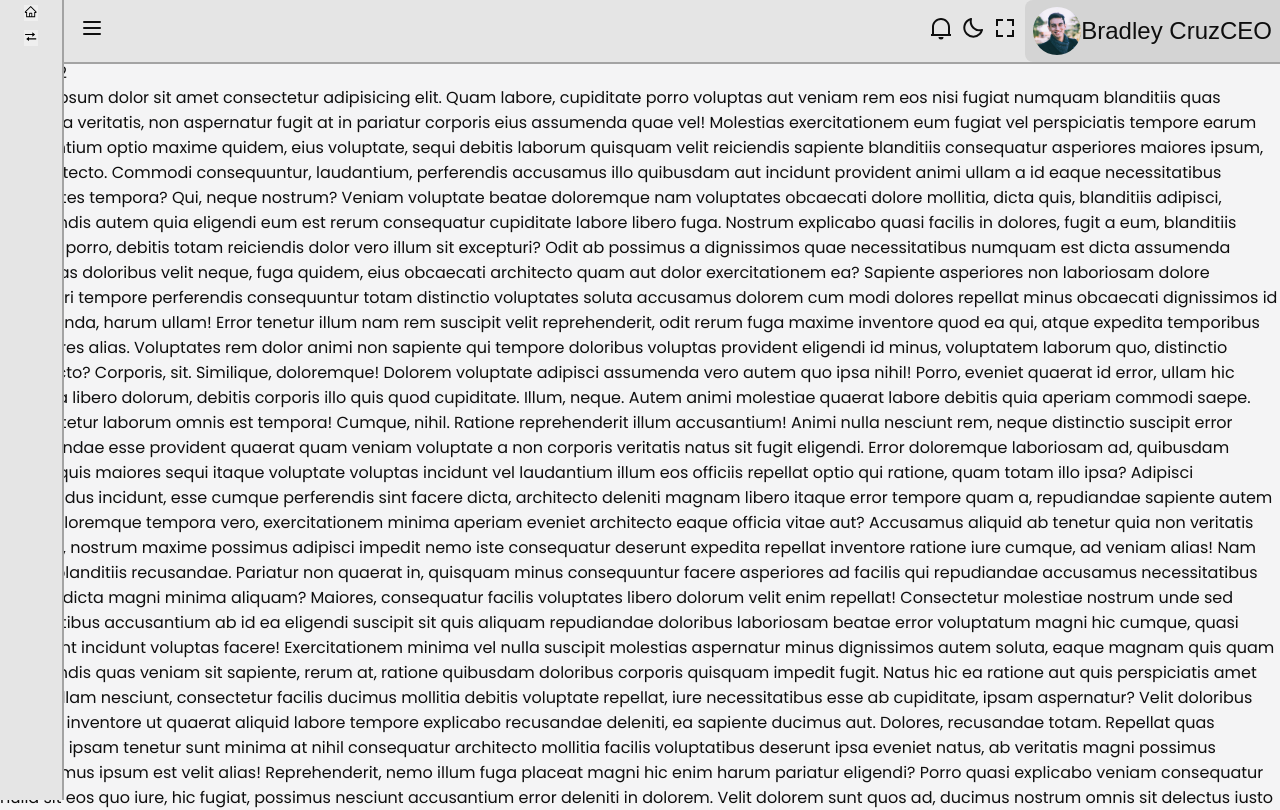
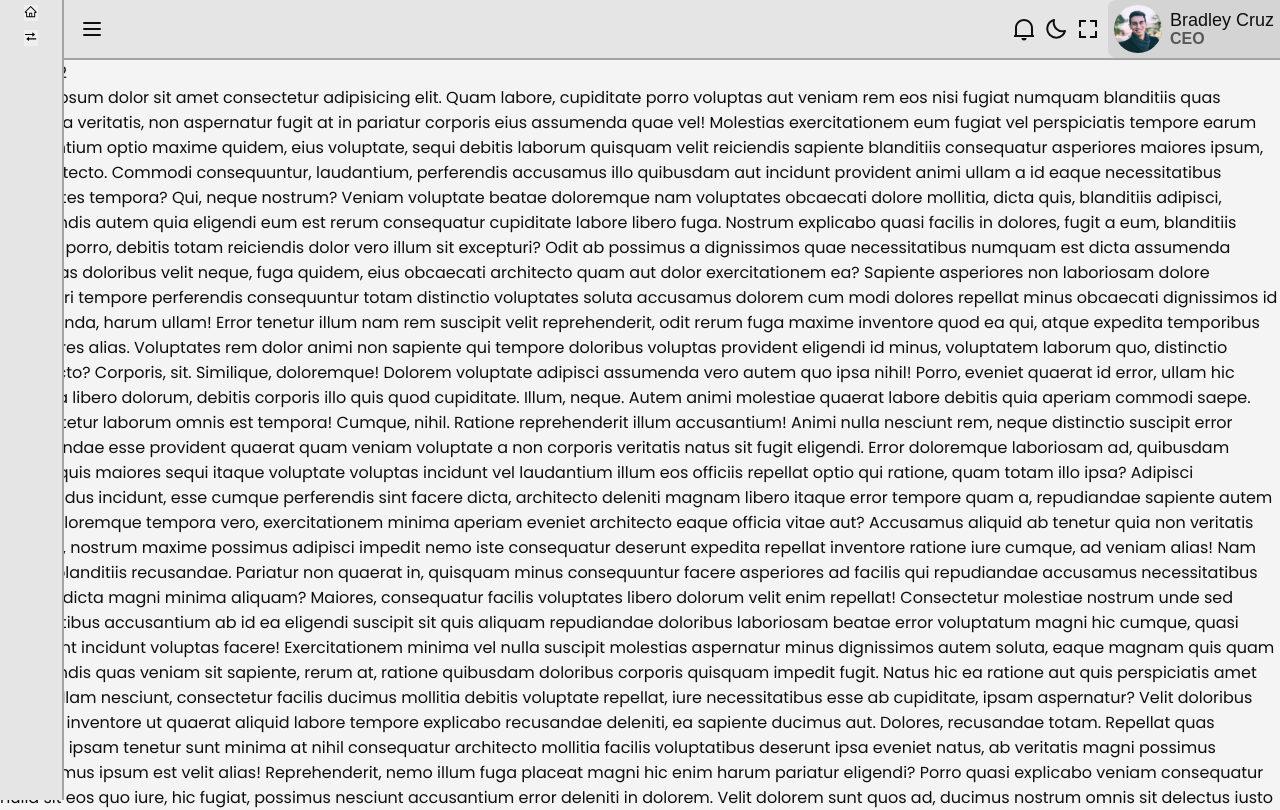
Before and after one commit to BolaGhaly/Admin-Dashboard, a Next.js app: page / in a window 1280 px wide. Shown: the top 810 px of the page. Built offline with nearby package versions, Linux system fonts and the light colour scheme.

Commit message:
Update top navbar's scss

```diff
--- a/components/NotificationsMenu.tsx
+++ b/components/NotificationsMenu.tsx
@@ -14,7 +14,7 @@ const NotificationsMenu = () => {
       title="Notifications"
     >
       <Menu.Button className={`flex items-center h-full relative`}>
-        <Icon name="notifications" className="text-2xl" />
+        <Icon name="notifications" />
         <span
           className={`bg-[#FF3131] absolute w-2 h-2 rounded-full top-[20px] -right-0 ring-2 ${
             darkMode ? "ring-neutral-900" : "ring-neutral-200"
--- a/components/UserProfile.tsx
+++ b/components/UserProfile.tsx
@@ -19,17 +19,9 @@ const UserProfile = () => {
           alt="Profile Image"
           loading="eager"
         />
-        <div className="pl-1 hidden md:flex md:flex-col md:items-start">
-          <p className={`text-lg ${darkMode ? "text-white" : "text-black"}`}>
-            Bradley Cruz
-          </p>
-          <p
-            className={`leading-none font-medium ${
-              darkMode ? "text-dark-sc-text" : "text-light-sc-text"
-            }`}
-          >
-            CEO
-          </p>
+        <div>
+          <h1>Bradley Cruz</h1>
+          <h2>CEO</h2>
         </div>
       </Menu.Button>
       <Transition
--- a/styles/globals.scss
+++ b/styles/globals.scss
@@ -4,6 +4,7 @@
 :root[data-theme="light"] {
   --bg: #{$light-bg};
   --text: #{$light-text};
+  --sc-text: #{$light-sc-text};
   --nav-bg: #{$light-navBar};
   --user: #{$light-user};
 }
@@ -11,6 +12,7 @@
 :root[data-theme="dark"] {
   --bg: #{$dark-bg};
   --text: #{$dark-text};
+  --sc-text: #{$dark-sc-text};
   --nav-bg: #{$dark-navBar};
   --user: #{$dark-user};
 }
--- a/styles/modules/topBar.module.scss
+++ b/styles/modules/topBar.module.scss
@@ -6,22 +6,23 @@
   padding-left: 1rem;
   margin-left: 4rem;
   min-width: calc(100% - 64px);
-  min-height: 4rem;
   border-bottom: 2px solid #a3a3a3;
   display: flex;
   justify-content: space-between;
+  align-items: center;
 
   button {
+    display: flex;
+    align-items: center;
     color: var(--text);
     font-size: 1.5rem;
     background-color: var(--nav-bg);
-          cursor: pointer;
-
+    cursor: pointer;
   }
 
   div {
     display: flex;
-    justify-content: end;
+    align-items: center;
 
     button {
       margin-left: 0.5rem;
@@ -43,7 +44,7 @@
     display: flex;
     align-items: center;
     height: 100%;
-    padding: 0 0.5rem;
+    padding: 0 0.375rem;
     margin: 0 !important;
 
     img {
@@ -53,6 +54,27 @@
     }
 
     div {
+      padding: 0.688rem 0 0.688rem 0.5rem;
+      display: none;
+      line-height: 1;
+
+      @media (min-width: 425px) {
+        display: flex;
+        flex-direction: column;
+        align-items: flex-start;
+      }
+
+      h1 {
+        font-size: 1.125rem;
+        font-weight: 400;
+      }
+
+      h2 {
+        font-size: 1rem;
+        margin-top: 0.125rem;
+        font-weight: 600;
+        color: var(--sc-text) !important;
+      }
     }
   }
 }
--- a/styles/palette.scss
+++ b/styles/palette.scss
@@ -1,22 +1,26 @@
 // light mode
 $light-bg: #f4f4f5;
 $light-text: #0e0e0e;
+$light-sc-text: #585858;
 $light-navBar: #e5e5e5;
 $light-user: #d4d4d4;
 
 // dark mode
 $dark-bg: #27272a;
 $dark-text: #f5f5f5;
+$dark-sc-text: #c5c5c5;
 $dark-navBar: #171717;
 $dark-user: #262626;
 
 :export {
   light-bg: $light-bg;
   light-text: $light-text;
+  light-sc-text: $light-sc-text;
   light-navBar: $light-navBar;
   light-user: $light-user;
   dark-bg: $dark-bg;
   dark-text: $dark-text;
+  dark-sc-text: $dark-sc-text;
   dark-navBar: $dark-navBar;
   dark-user: $dark-user;
 }
```
